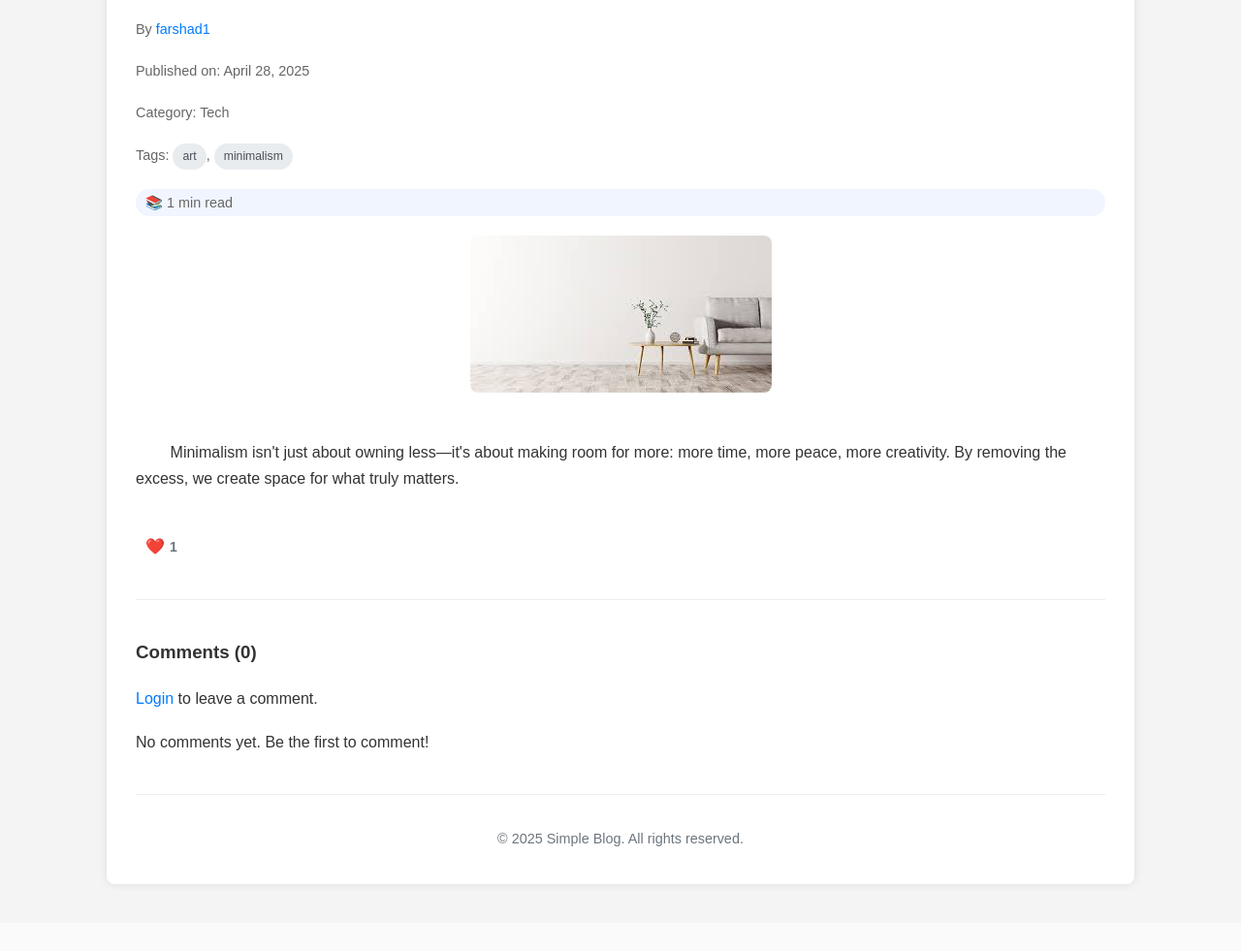
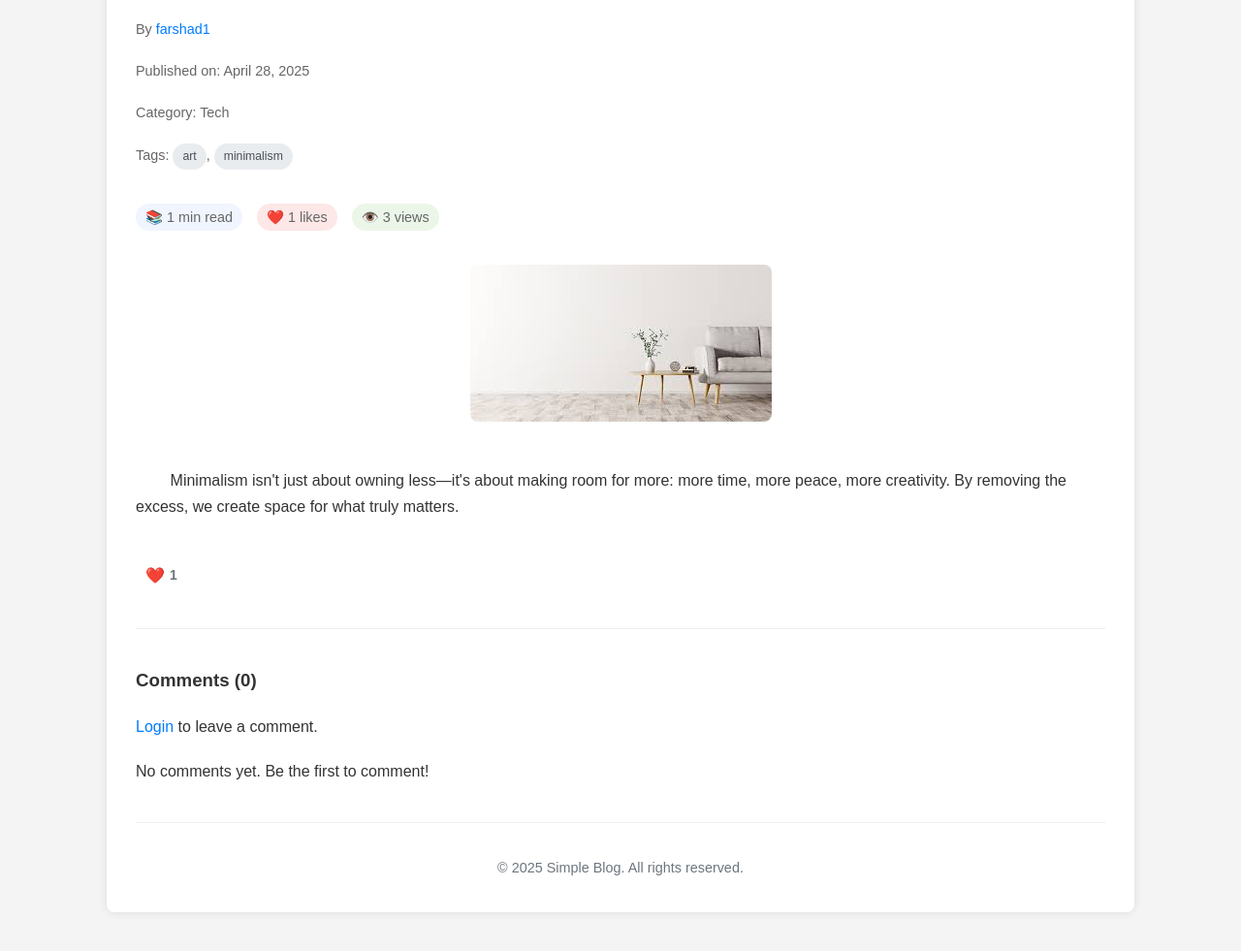
Before and after one commit to Nicole9-Sky/Django-Blog-project, a Django app: page /post/7/ in a window 1280 px wide. Shown: the part 243-1224 px from the top of the page at 97% size. Before the commit the page ends 1158 px from the top, so only its background shows below. Run offline with Django 5.2, Linux system fonts and the light colour scheme; data comes from the database, SQL or seed files in the repository; both versions use the stored data as it was after the commit.

Commit message:
Add post view counter feature
- Add view_count field to Post model with migration
- Implement session-based view tracking to prevent duplicate counts
- Update post_detail view to increment view count only once per session
- Display view count on all post listings and detail pages
- Add eye icon (👁️) for view count display with appropriate styling
- Update admin panel to show view statistics
- Update README with view counter feature details

```diff
--- a/blog/admin.py
+++ b/blog/admin.py
@@ -10,9 +10,10 @@ class UserProfileAdmin(admin.ModelAdmin):
     search_fields = ('user__username', 'user__email')
 
 class PostAdmin(admin.ModelAdmin):
-    list_display = ('title', 'pub_date', 'category', 'author')
+    list_display = ('title', 'pub_date', 'category', 'author', 'view_count')
     list_filter = ('pub_date', 'category', 'author')
     search_fields = ('title', 'content')
+    readonly_fields = ('view_count',)
 
 
 # Add this to register the Comment model with the admin site
--- a/blog/models.py
+++ b/blog/models.py
@@ -34,6 +34,7 @@ class Post(models.Model):
     image = models.ImageField(upload_to='blog_images/', blank=True, null=True)
     author = models.ForeignKey(User, on_delete=models.CASCADE, related_name='blog_posts', null=True)
     tags = models.ManyToManyField(Tag, blank=True, related_name='posts')
+    view_count = models.PositiveIntegerField(default=0)
 
     class Meta:
         ordering = ['-pub_date']
@@ -67,6 +68,11 @@ class Post(models.Model):
 
     def is_liked_by(self, user):
         return self.likes.filter(user=user).exists()
+
+    def increment_view_count(self):
+        """Increment the view count for this post"""
+        self.view_count += 1
+        self.save(update_fields=['view_count'])
 
 
 class UserProfile(models.Model):
--- a/blog/views.py
+++ b/blog/views.py
@@ -5,17 +5,16 @@ from django.contrib.auth import login, logout, authenticate
 from django.contrib.auth.decorators import login_required
 from django.contrib.auth.models import User
 from django.core.paginator import Paginator, EmptyPage, PageNotAnInteger
-from django.db.models import Count  # Use this instead of models.Count
 from django.db.models import Q
+from django.http import JsonResponse
 from django.shortcuts import render, get_object_or_404, redirect
 
 from .forms import CommentForm
 from .forms import SearchForm
 from .forms import UserRegistrationForm, UserLoginForm, UserProfileForm, UserUpdateForm, PostForm
 from .models import Comment
+from .models import Like
 from .models import Post, Tag
-from django.http import JsonResponse
-from .models import Like
 
 
 
@@ -46,6 +45,7 @@ def tag_posts(request, tag_slug):
     }
 
     return render(request, 'blog/tag_posts.html', context)
+
 
 
 def post_list(request):
@@ -80,11 +80,19 @@ def post_list(request):
     return render(request, 'blog/post_list.html', context)
 
 
+
+
 def post_detail(request, post_id):
     """
     Displays a single blog post and handles comment submission.
     """
     post = get_object_or_404(Post, pk=post_id)
+
+    # Increment the view count - only once per session
+    session_key = f'viewed_post_{post.id}'
+    if not request.session.get(session_key, False):
+        post.increment_view_count()
+        request.session[session_key] = True
 
     # Add a liked_by_user property to the post
     if request.user.is_authenticated:
@@ -438,6 +446,7 @@ def search_posts(request):
     return render(request, 'blog/search_results.html', context)
 
 
+
 def author_profile(request, username):
     """
     View another user's profile and posts with pagination.
--- a/static/css/style.css
+++ b/static/css/style.css
@@ -45,6 +45,8 @@
     --likes-count-color: #e41b17;
     --hover-bg: #f1f1f1;
     --auth-form-bg: #f9f9f9;
+     --view-count-bg: #ebf6e9;
+    --view-count-color: #28a745;
 }
 
 /* Dark mode variables */
@@ -94,6 +96,8 @@
     --likes-count-color: #ff4d4d;
     --hover-bg: #404040;
     --auth-form-bg: #333;
+    --view-count-bg: #1e3a1f;
+    --view-count-color: #74c686;
 }
 
 /* Basic body and overall container styling */
@@ -838,13 +842,25 @@ textarea {
     margin: 15px 0;
 }
 
+.view-count {
+    display: inline-flex;
+    align-items: center;
+    color: var(--view-count-color);
+    padding: 4px 10px;
+    border-radius: 20px;
+    font-size: 0.85em;
+    background-color: var(--view-count-bg);
+    font-weight: 500;
+    line-height: 1.4;
+}
+
 /* Stats container for reading time and likes */
 .post-meta-stats {
     display: flex;
     gap: 15px;
     margin-bottom: 15px;
     flex-wrap: wrap;
-    align-items: center;  /* Ensure alignment */
+    align-items: center;
 }
 
 .likes-count {
--- a/templates/blog/author_profile.html
+++ b/templates/blog/author_profile.html
@@ -53,6 +53,7 @@
                         <div class="post-meta-stats">
                             <p class="post-meta reading-time">📚 {{ post.get_reading_time }} min read</p>
                             <p class="post-meta likes-count">❤️ {{ post.likes_count }} likes</p>
+                            <p class="post-meta view-count">👁️ {{ post.view_count }} views</p>
                         </div>
                         {% if post.image %}
                             <img src="{{ post.image_url }}" alt="{{ post.title }}" class="post-image">
--- a/templates/blog/post_detail.html
+++ b/templates/blog/post_detail.html
@@ -26,7 +26,11 @@
     </p>
     {% endif %}
 
-    <p class="post-meta reading-time">📚 {{ post.get_reading_time }} min read</p>
+    <div class="post-meta-stats">
+        <p class="post-meta reading-time">📚 {{ post.get_reading_time }} min read</p>
+        <p class="post-meta likes-count">❤️ {{ post.get_likes_count }} likes</p>
+        <p class="post-meta view-count">👁️ {{ post.view_count }} views</p>
+    </div>
 
     {% if post.image %}
         <img src="{{ post.image_url }}" alt="{{ post.title }}" class="post-image">
--- a/templates/blog/post_list.html
+++ b/templates/blog/post_list.html
@@ -1,4 +1,3 @@
-<!-- templates/blog/post_list.html -->
 {% extends 'blog/base.html' %}
 
 {% block title %}Simple Blog{% endblock %}
@@ -41,6 +40,7 @@
             <div class="post-meta-stats">
                 <p class="post-meta reading-time">📚 {{ post.get_reading_time }} min read</p>
                 <p class="post-meta likes-count">❤️ {{ post.likes_count }} likes</p>
+                <p class="post-meta view-count">👁️ {{ post.view_count }} views</p>
             </div>
             {% if post.image %}
                 <img src="{{ post.image_url }}" alt="{{ post.title }}" class="post-image">
--- a/templates/blog/search_results.html
+++ b/templates/blog/search_results.html
@@ -1,4 +1,5 @@
-<!-- templates/blog/search_results.html -->
+
+
 {% extends 'blog/base.html' %}
 
 {% block title %}Search Results - Simple Blog{% endblock %}
@@ -43,6 +44,7 @@
                         <div class="post-meta-stats">
                             <p class="post-meta reading-time">📚 {{ post.get_reading_time }} min read</p>
                             <p class="post-meta likes-count">❤️ {{ post.likes_count }} likes</p>
+                            <p class="post-meta view-count">👁️ {{ post.view_count }} views</p>
                         </div>
                         {% if post.image %}
                             <img src="{{ post.image_url }}" alt="{{ post.title }}" class="post-image">
--- a/templates/blog/tag_posts.html
+++ b/templates/blog/tag_posts.html
@@ -1,4 +1,5 @@
-<!-- templates/blog/tag_posts.html -->
+
+
 {% extends 'blog/base.html' %}
 
 {% block title %}Posts tagged with "{{ tag.name }}" - Simple Blog{% endblock %}
@@ -29,6 +30,7 @@
             <div class="post-meta-stats">
                 <p class="post-meta reading-time">📚 {{ post.get_reading_time }} min read</p>
                 <p class="post-meta likes-count">❤️ {{ post.likes_count }} likes</p>
+                <p class="post-meta view-count">👁️ {{ post.view_count }} views</p>
             </div>
             {% if post.image %}
                 <img src="{{ post.image_url }}" alt="{{ post.title }}" class="post-image">
```
Also changed, not shown: templates/blog/profile.html (+5 -4 lines), README.md, blog/migrations/0007_post_view_count.py (added), db.sqlite3, screenshot.png (added), screenshot_.png (deleted).
